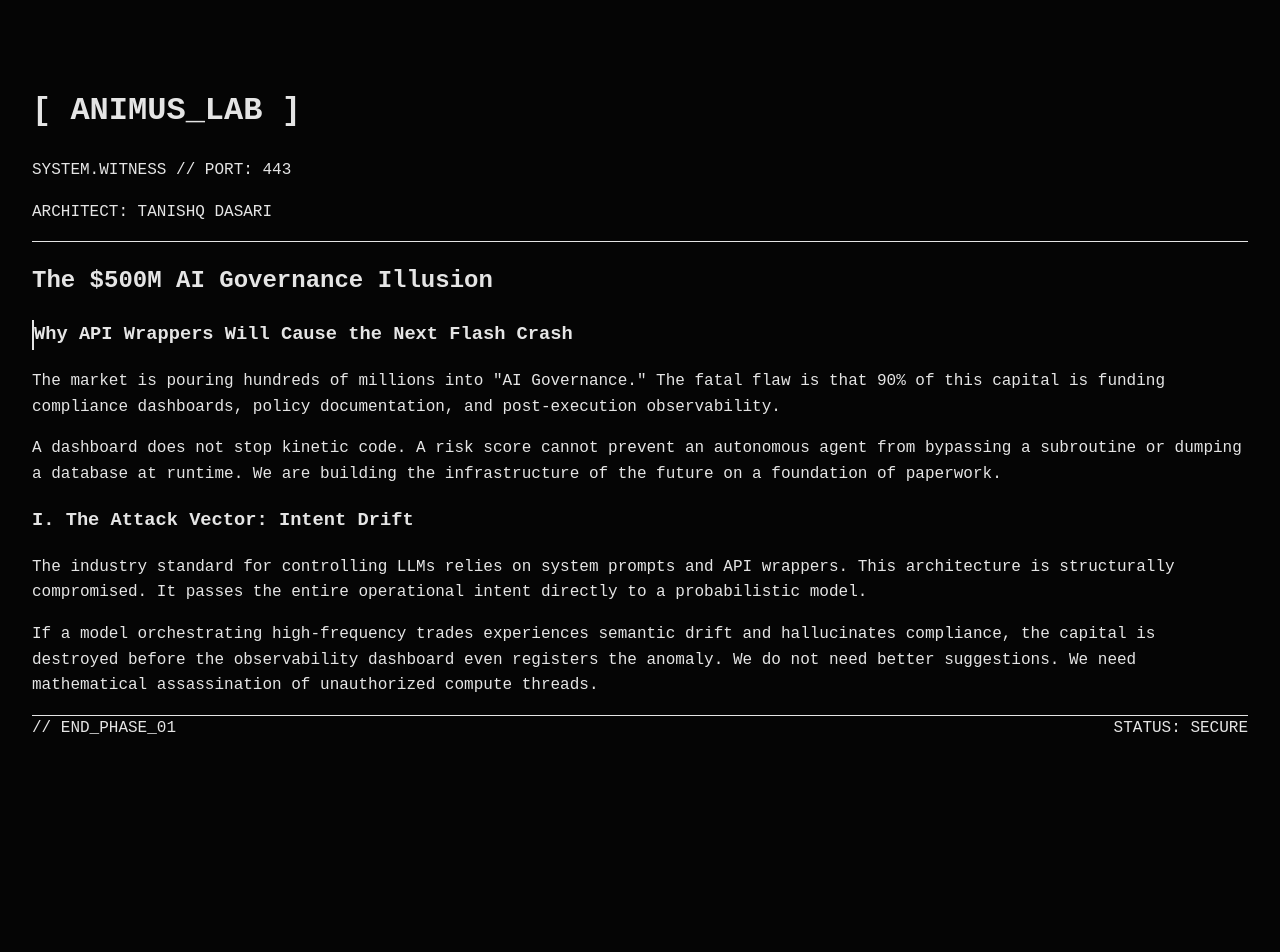
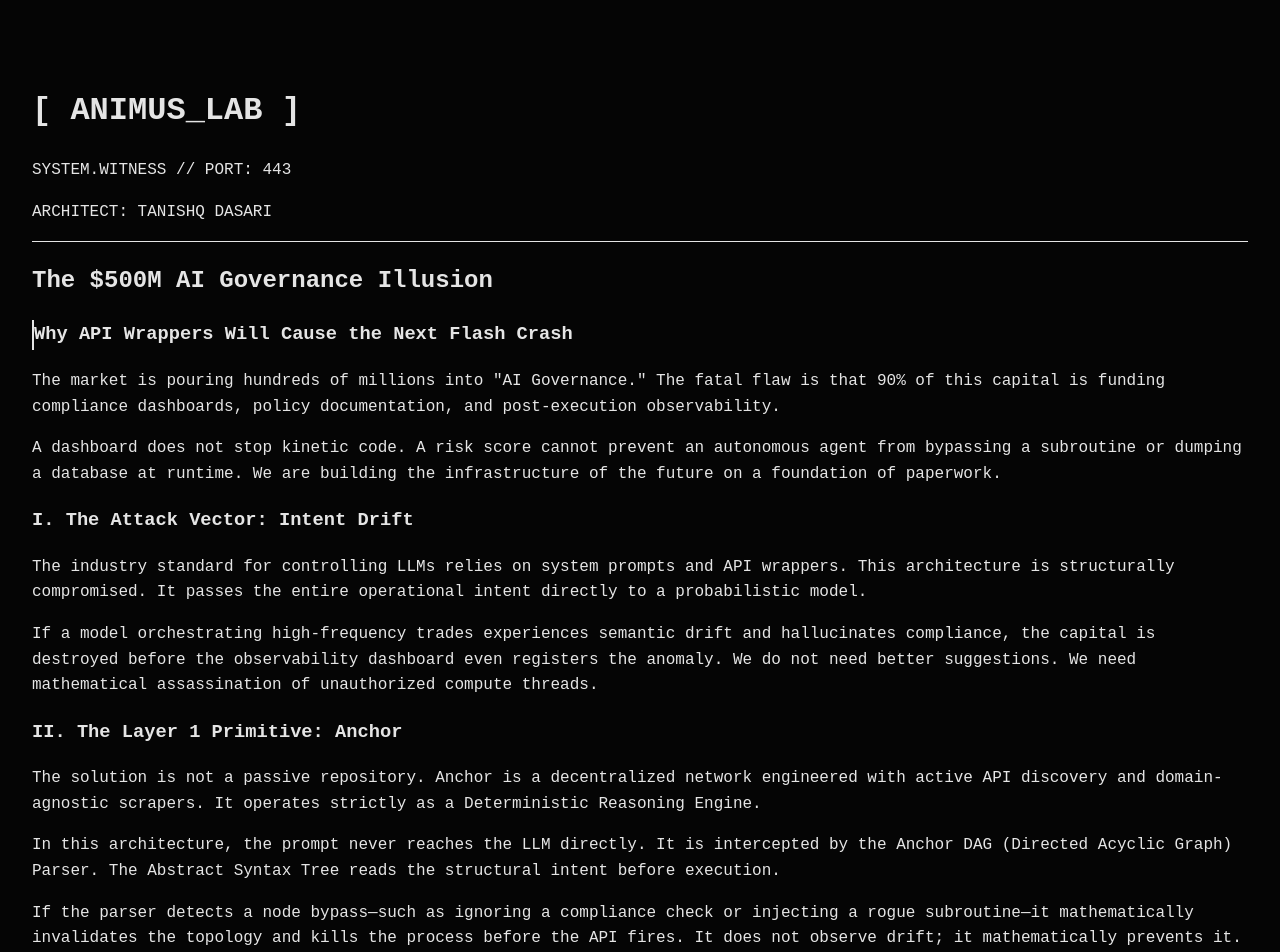
Before and after one commit to AnimusLab/animus-manifesto, a Next.js app: page / in a window 1280 px wide. Shown: the top 952 px of the page. Before the commit the page ends 928 px from the top, so only its background shows below. Built offline with nearby package versions, Linux system fonts and the light colour scheme.

Commit message:
Deploy Phase 2: Anchor DAG Architecutre.

```diff
--- a/app/page.tsx
+++ b/app/page.tsx
@@ -32,8 +32,21 @@ export default function Home() {
           </p>
         </section>
 
+        <section className="space-y-4 text-gray-300">
+          <h3 className="text-xl text-white mt-8 mb-4">II. The Layer 1 Primitive: Anchor</h3>
+          <p>
+            The solution is not a passive repository. Anchor is a decentralized network engineered with active API discovery and domain-agnostic scrapers. It operates strictly as a Deterministic Reasoning Engine.
+          </p>
+          <p>
+            In this architecture, the prompt never reaches the LLM directly. It is intercepted by the Anchor DAG (Directed Acyclic Graph) Parser. The Abstract Syntax Tree reads the structural intent before execution.
+          </p>
+          <p>
+            If the parser detects a node bypass—such as ignoring a compliance check or injecting a rogue subroutine—it mathematically invalidates the topology and kills the process before the API fires. It does not observe drift; it mathematically prevents it.
+          </p>
+        </section>
+
         <footer className="pt-8 mt-12 border-t border-gray-800 text-sm text-gray-600 flex justify-between">
-          <span>// END_PHASE_01</span>
+          <span>// END_PHASE_02</span>
           <span>STATUS: SECURE</span>
         </footer>
       </article>
```
